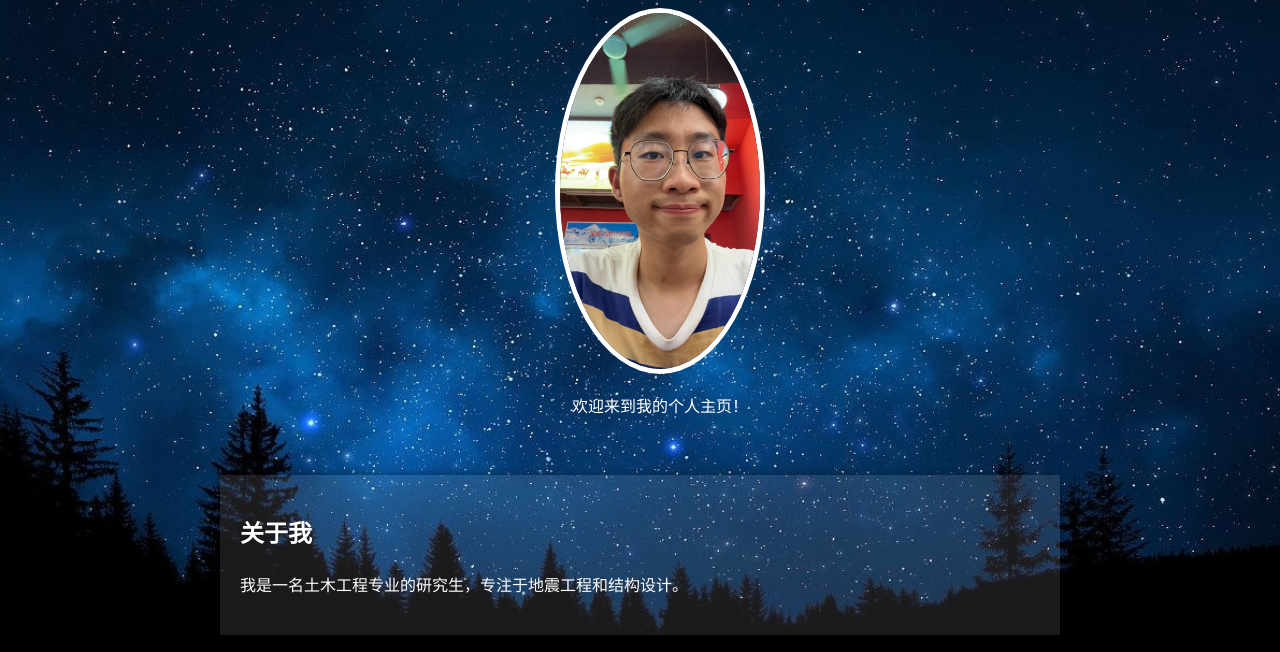
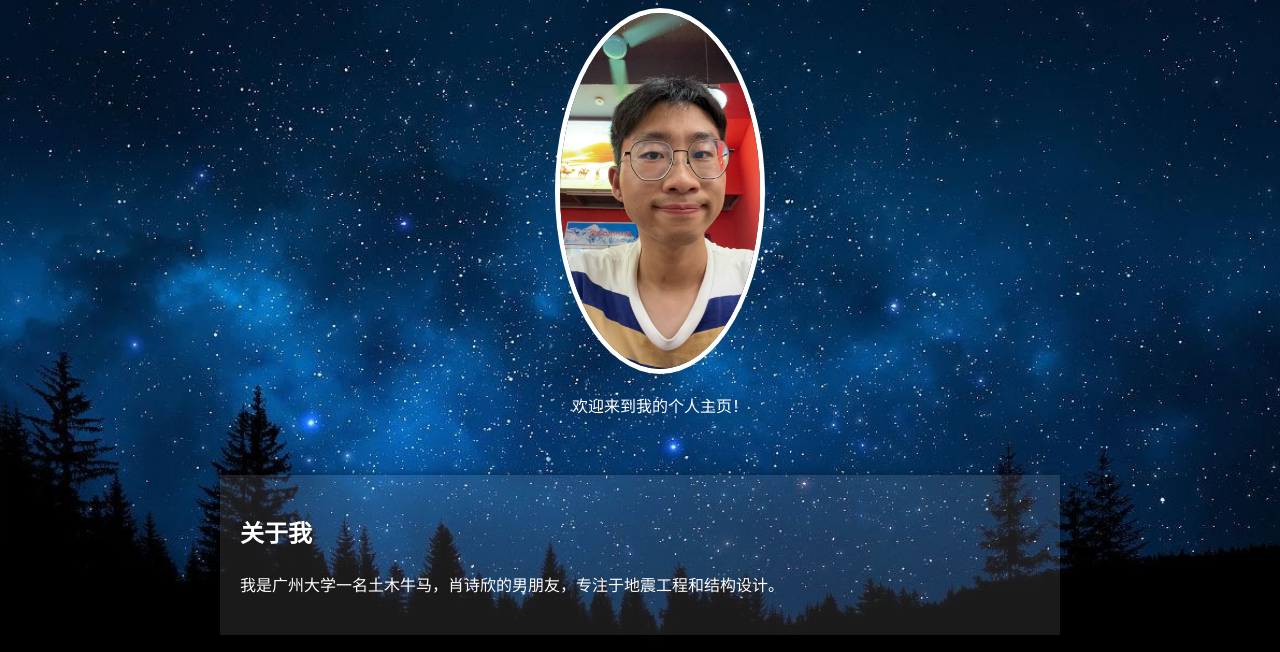
Before and after one commit to awsomeruipeng/my-personal-website, a plain HTML site: page index.html in a window 1280 px wide. Shown: the part 106-758 px from the top of the page. Drawn offline with Linux system fonts and the light colour scheme.

Commit message:
Update index.html

```diff
--- a/index.html
+++ b/index.html
@@ -16,7 +16,7 @@
 
     <section id="about">
         <h2>关于我</h2>
-        <p>我是一名土木工程专业的研究生，专注于地震工程和结构设计。</p>
+        <p>我是广州大学一名土木牛马，肖诗欣的男朋友，专注于地震工程和结构设计。</p>
     </section>
 
     <section id="contact">
```
